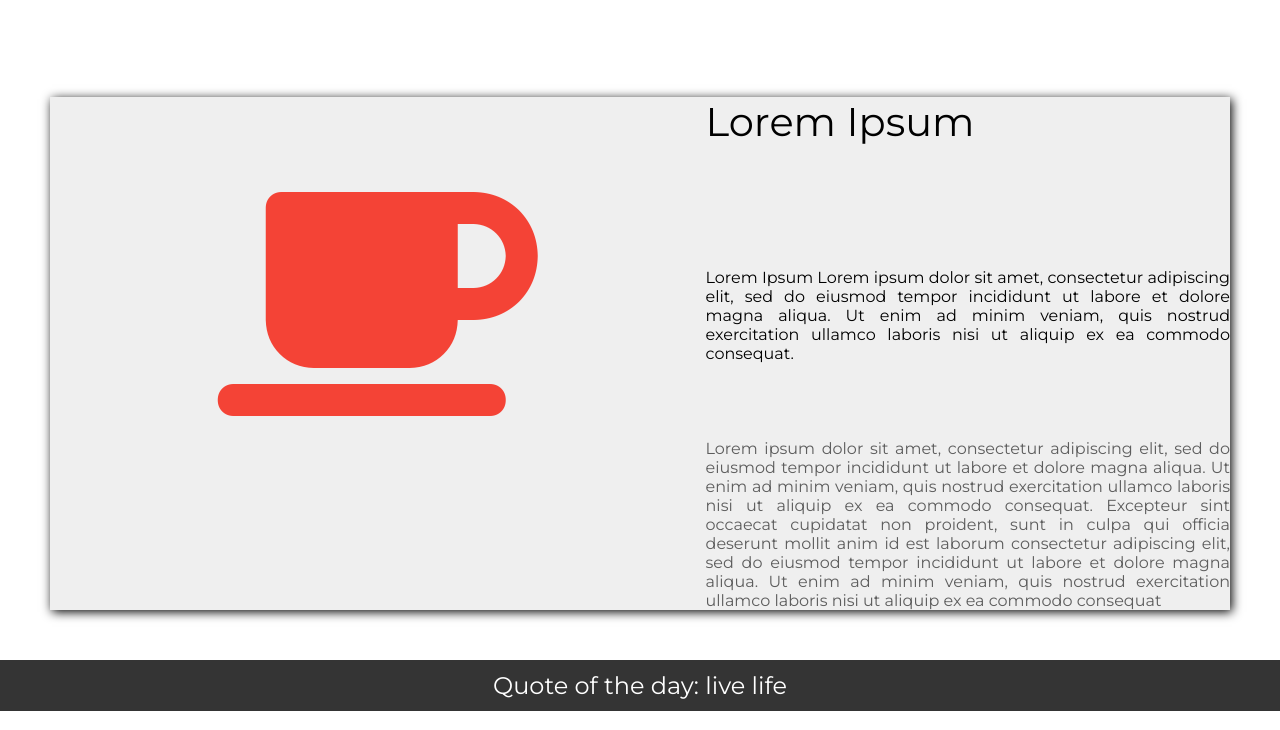
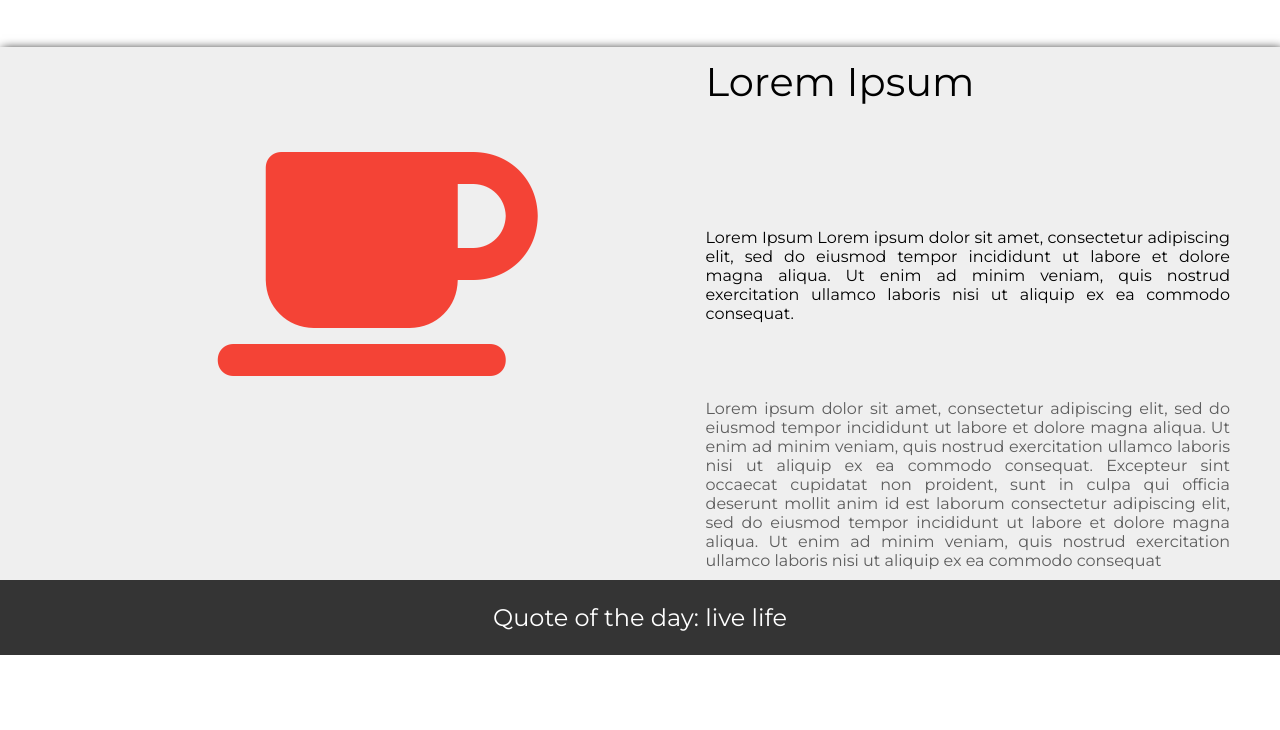
Before and after one commit to jaydwivedi12/regex, a plain HTML site: page frontend/HTML-CSS/w3gridlayout4.html in a window 1280 px wide. Shown: the part 770-1500 px from the top of the page. Drawn offline with Linux system fonts and the light colour scheme.

Commit message:
margin added

```diff
--- a/frontend/HTML-CSS/w3gridlayout4.html
+++ b/frontend/HTML-CSS/w3gridlayout4.html
@@ -162,7 +162,7 @@
             grid-template-columns: 1fr 0.8fr;
             grid-template-rows: repeat(3,1fr);
             text-align: center;
-            margin:50px;
+            padding:10px 50px;
 
             grid-template-areas:
             "icon pr"
```
